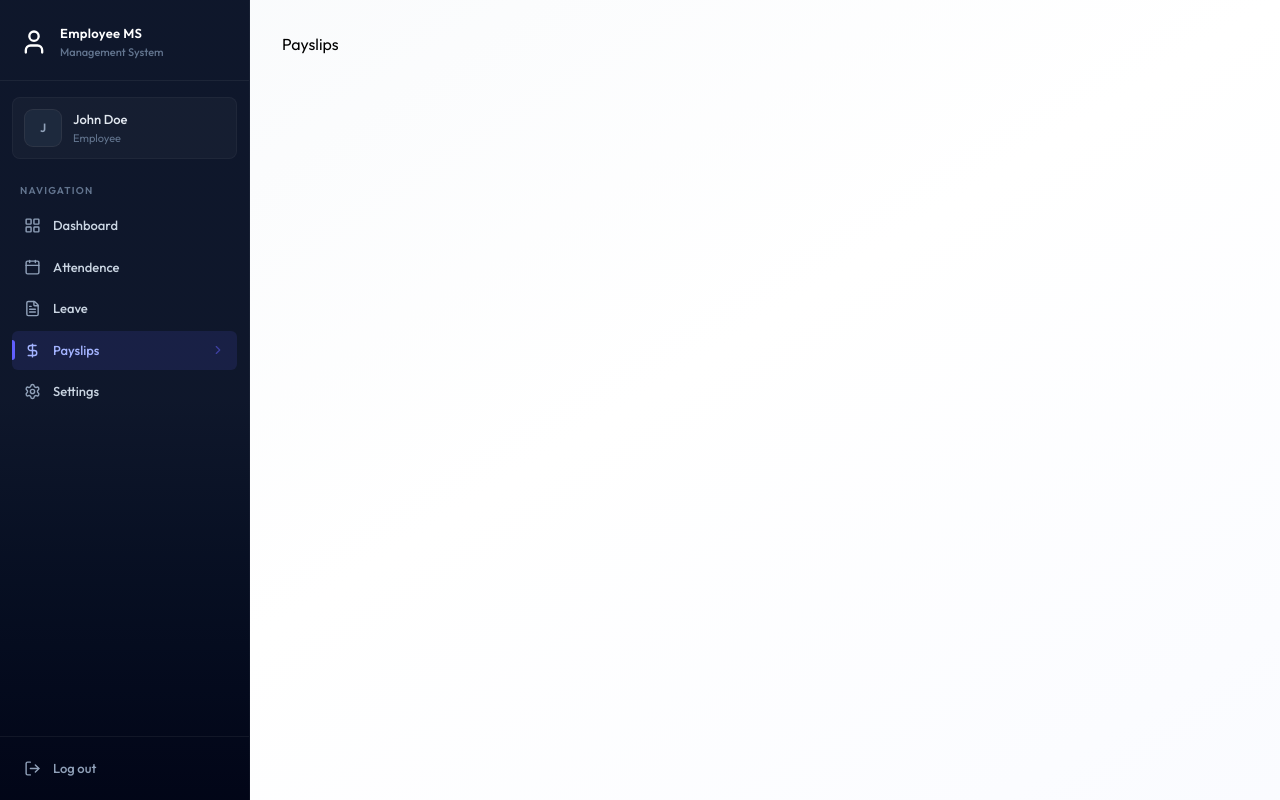
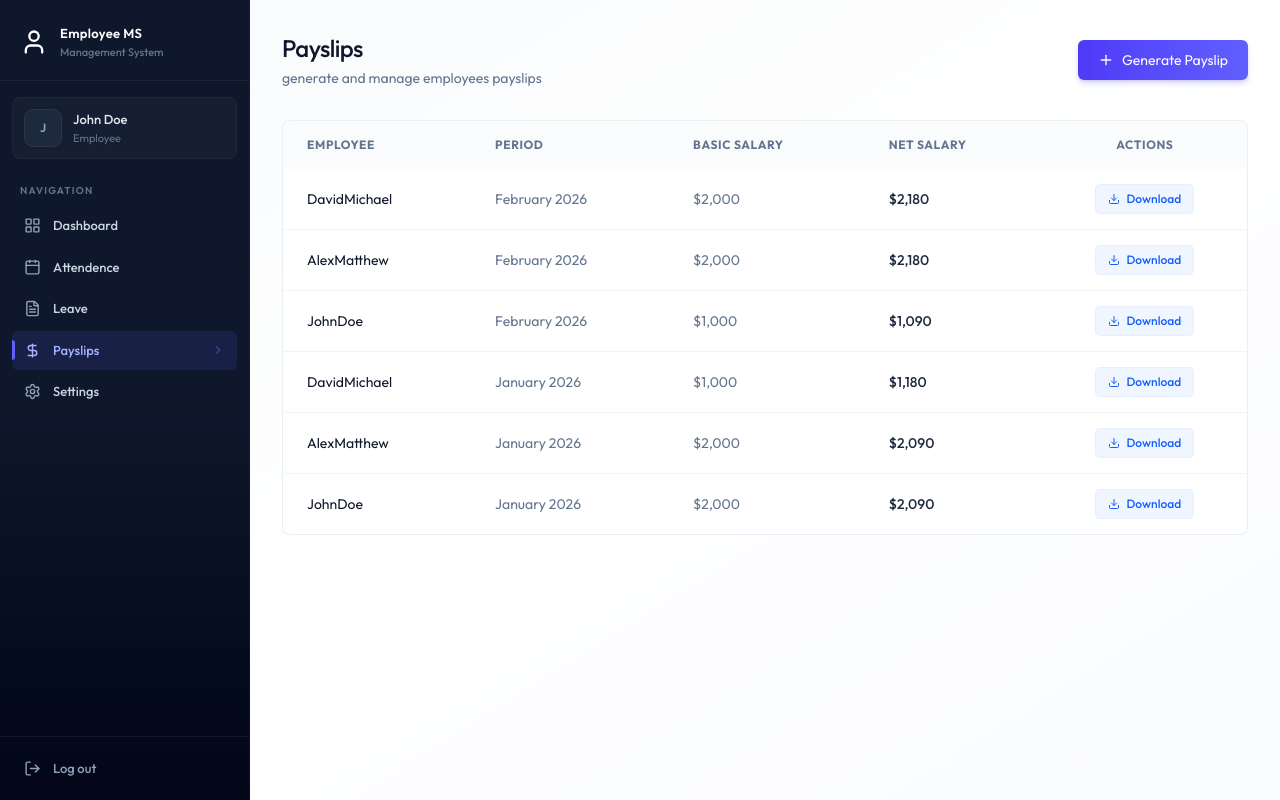
Before and after one commit to PrinceGupta1212/FullStack-EMS, a React (Vite) app in the folder client/client/: page /payslips in a window 1280 px wide. Built offline with nearby package versions, Linux system fonts and the light colour scheme.

Commit message:
payslips page UI completed

```diff
--- /dev/null
+++ b/client/client/src/components/payslip/GeneratePayslipForm.jsx
@@ -0,0 +1,94 @@
+import {Loader2, Plus, X } from 'lucide-react'
+import React, { useState } from 'react'
+
+const GeneratePayslipForm = ({employees, onSuccess}) => {
+
+    const [isOpen,setIsOpen] = useState(false)
+    const [loading,setLoading] = useState(false)
+
+    if(!isOpen) return (
+        <button onClick={()=>setIsOpen(true)} className='btn-primary flex items-center gap-2'>
+            <Plus className='w-4 h-4'/> Generate Payslip
+        </button>
+    )
+
+    const handleSubmit = async (e) => {
+        e.preventDefault
+    }
+
+
+  return (
+    <div className='fixed inset-0 bg-black/40 backdrop-blur-sm flex items-center justify-center z-50 p-4'>
+        <div className='card max-w-lg w-full p-6 animate-slide-up'>
+            <div className='flex justify-between items-center mb-6'>
+                <h3 className='text-lg font-bold text-slate-900'>Generate Monthly Payslips</h3>
+                <button onClick={() => setIsOpen(false)} className='text-slate-400 hover:text-slate-600 p-1'>
+                    <X size={20}/>
+                </button>
+            </div>
+            <form onSubmit={handleSubmit} className='space-y-4'>
+                {/*select employees */}
+                <div>
+                    <label className='block text-sm font-medium text-slate-700 mb-2'>Employee</label>
+                    <select name="employeeId" required>
+                        {employees.map((e) =>(
+                            <option value={e.id} key={e.id}>
+                                {e.firstname} {e.lastName} ({e.position})
+                                </option>
+                        ))}
+                    </select>
+                </div>
+                {/*select month & year */}
+                <div className='grid grid-cols-2 gap-2'>
+                    <div>
+                           <label className='block text-sm font-medium text-slate-700 mb-2'>Month</label>
+                           <select name="month" >
+                            {Array.from({length:12},(_,i)=> i+1).map((m) =>(
+                                <option value="m" key={m}>  {m}</option>
+
+                            ) )}
+                           </select>
+                    </div>
+                    <div>
+                           <label className='block text-sm font-medium text-slate-700 mb-2'>Year</label>
+                           <input type="number" name="year" defaultValue={new Date().getFullYear()}/>
+                    </div>
+
+
+                </div>
+                {/*basic salary */}
+                      <div>
+                           <label className='block text-sm font-medium text-slate-700 mb-2'>Basic Salary</label>
+                           <input type="number" name="basicSalary" required placeholder='5000' />
+                    </div>
+
+                {/*allowances & decductions */}
+                <div className='grid grid-cols-2 gap-2'>
+                     <div>
+                           <label className='block text-sm font-medium text-slate-700 mb-2'>Allowances</label>
+                           <input type="number" name="allowances"defaultValue='0' />
+                    </div>
+                    <div>
+                           <label className='block text-sm font-medium text-slate-700 mb-2'>Deductions</label>
+                           <input type="number" name="deductions"defaultValue='0' />
+                    </div>
+
+                </div>
+                {/*buttons */}
+                <div className='flex justify-end gap-3 pt-2'>
+                    <button onClick={() => setIsOpen(false)} type='button' className='btn-secondary'>
+                        Cancel
+                    </button>
+                     <button onClick={() => setIsOpen(false)} disabled={loading} type='submit' className='btn-primary flex items-center'>
+                        {loading && <Loader2 className='w-4 h-4 mr-2 animate-spin' />}
+                        Generate
+                    </button>
+                </div>
+            </form>
+        </div>
+
+    </div>
+  )
+}
+
+export default GeneratePayslipForm
--- /dev/null
+++ b/client/client/src/components/payslip/PaySlipList.jsx
@@ -0,0 +1,63 @@
+import { format } from 'date-fns'
+import { Download } from 'lucide-react'
+import React from 'react'
+
+const PaySlipList = ({payslips,isAdmin}) => {
+  return (
+    <div className='card overflow-hidden'>
+         <div className='overflow-x-auto'>
+           <table className='table-modern'>
+             <thead>
+               <tr>
+                {isAdmin && <th>Employee</th>}
+                 <th >Period</th>
+                 <th>Basic Salary</th>
+                 <th >Net Salary</th>
+               <th className='text-center'>Actions</th>
+               </tr>
+             </thead>
+             <tbody>
+               {payslips.length === 0 ? (
+                 <tr>
+                   <td colSpan={isAdmin ? 5 : 4} className='text-center py-12 text-slate-400'>
+                     No payslips found
+                   </td>
+                 </tr>
+               ) : (
+                 payslips.map((payslip) => {
+
+                   return (
+                     <tr key={payslip._id || payslip.id}>
+                        {isAdmin && (
+                    <td className=' text-slate-900'>
+                         {payslip.employee?.firstName}
+                         {payslip.employee?.lastName}
+                    </td>
+                        )}
+                       <td className='text-slate-500'>
+                        {format(new Date(payslip.year,payslip.month-1),"MMMM yyyy")}
+                       </td>
+                       <td className=' text-slate-500'>
+                        ${payslip.basicSalary?.toLocaleString()}
+                       </td>
+                        <td className=' text-slate-800 font-medium'>
+                        ${payslip.netSalary?.toLocaleString()}
+                       </td>
+                       <td className='text-center'>
+                         <button onClick={() => window.open(`/print/payslips/${payslip._id || payslip.id}`)} className='inline-flex items-center px-3 py-1.5 text-xs font-medium rounded text-blue-600 bg-blue-50 hover:bg-blue-100 transition-colors ring-1 ring-blue-600/10'>
+                          <Download className='w-3 h-3 mr-1.5'/>Download
+                         </button>
+                       </td>
+
+                     </tr>
+                   )
+                 })
+               )}
+             </tbody>
+           </table>
+         </div>
+       </div>
+  )
+}
+
+export default PaySlipList
--- a/client/client/src/pages/Payslips.jsx
+++ b/client/client/src/pages/Payslips.jsx
@@ -1,9 +1,45 @@
-import React from 'react'
+import React, { useCallback, useEffect, useState } from 'react'
+import { dummyEmployeeData, dummyPayslipData } from '../assets/assets';
+import Loading from '../components/Loading';
+import PaySlipList from '../components/payslip/PaySlipList';
+import GeneratePayslipForm from '../components/payslip/GeneratePayslipForm';
 
 const Payslips = () => {
+
+  const [payslips,setPayslips] = useState([])
+  const [employees,setEmployees] = useState([])
+  const [loading,setLoading] = useState(true);
+
+  const isAdmin = true;
+
+  const fetchPayslips = useCallback(async() => {
+    setPayslips(dummyPayslipData)
+    setTimeout(() => {
+      setLoading(false)
+    },1000)
+  },[])
+
+
+  useEffect(() => {
+    fetchPayslips()
+  },[fetchPayslips])
+
+   useEffect(() => {
+    if(isAdmin) setEmployees(dummyEmployeeData)
+  },[isAdmin])
+
+if(loading) return <Loading />
+
   return (
-    <div>
-      Payslips
+    <div className='animate-fade-in'>
+     <div className='flex flex-col sm:flex-row justify-between items-start sm:items-center gap-4 mb-8'>
+      <div>
+        <h1 className='page-title'>Payslips</h1>
+        <p className='page-subtitle'>{isAdmin ? "generate and manage employees payslips" : "your payslips history"}</p>
+      </div>
+      {isAdmin && <GeneratePayslipForm employees={employees} onSuccess={fetchPayslips}/>}
+     </div>
+     <PaySlipList payslips={payslips} isAdmin={isAdmin}/>
     </div>
   )
 }
```
